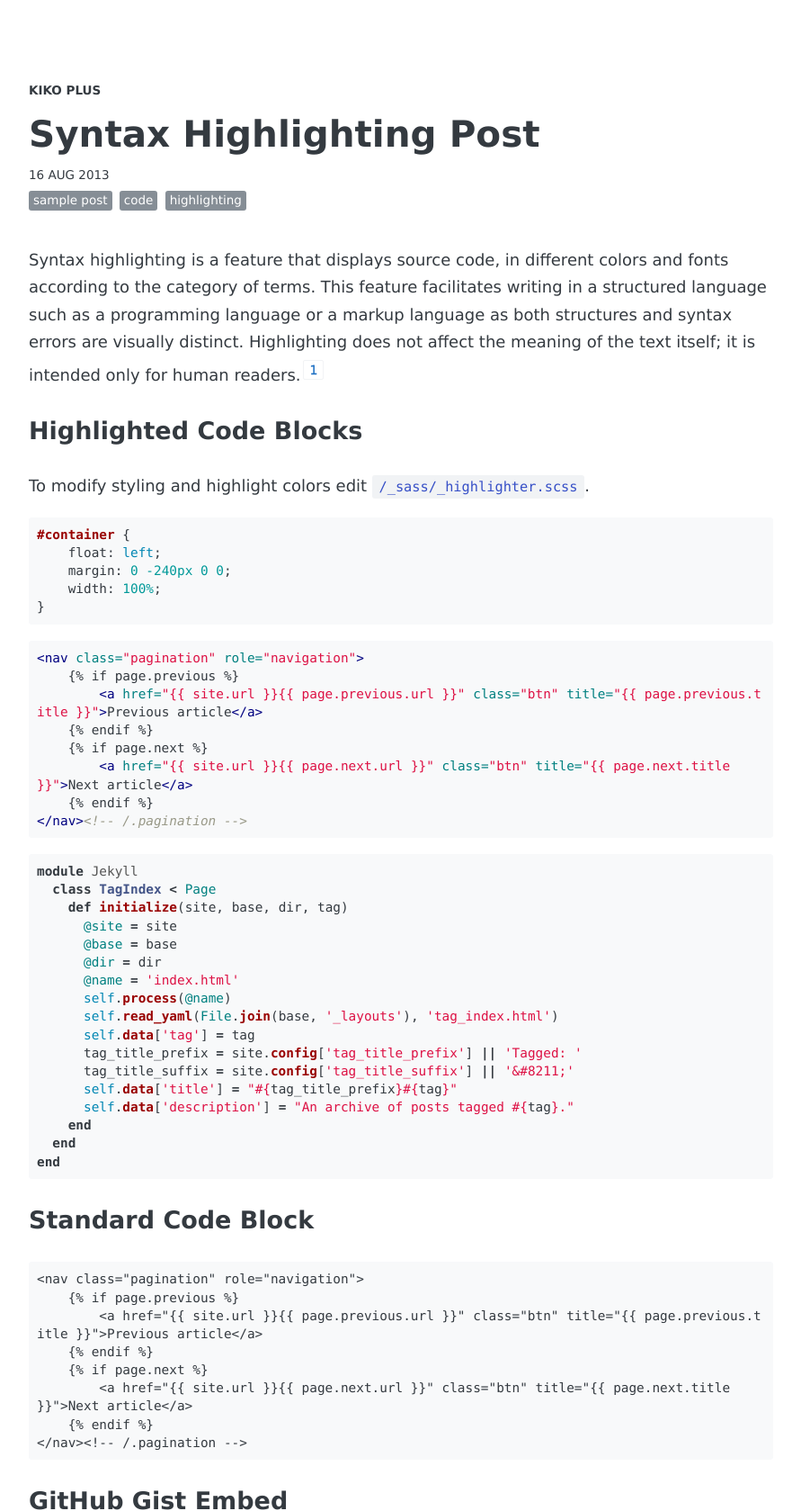
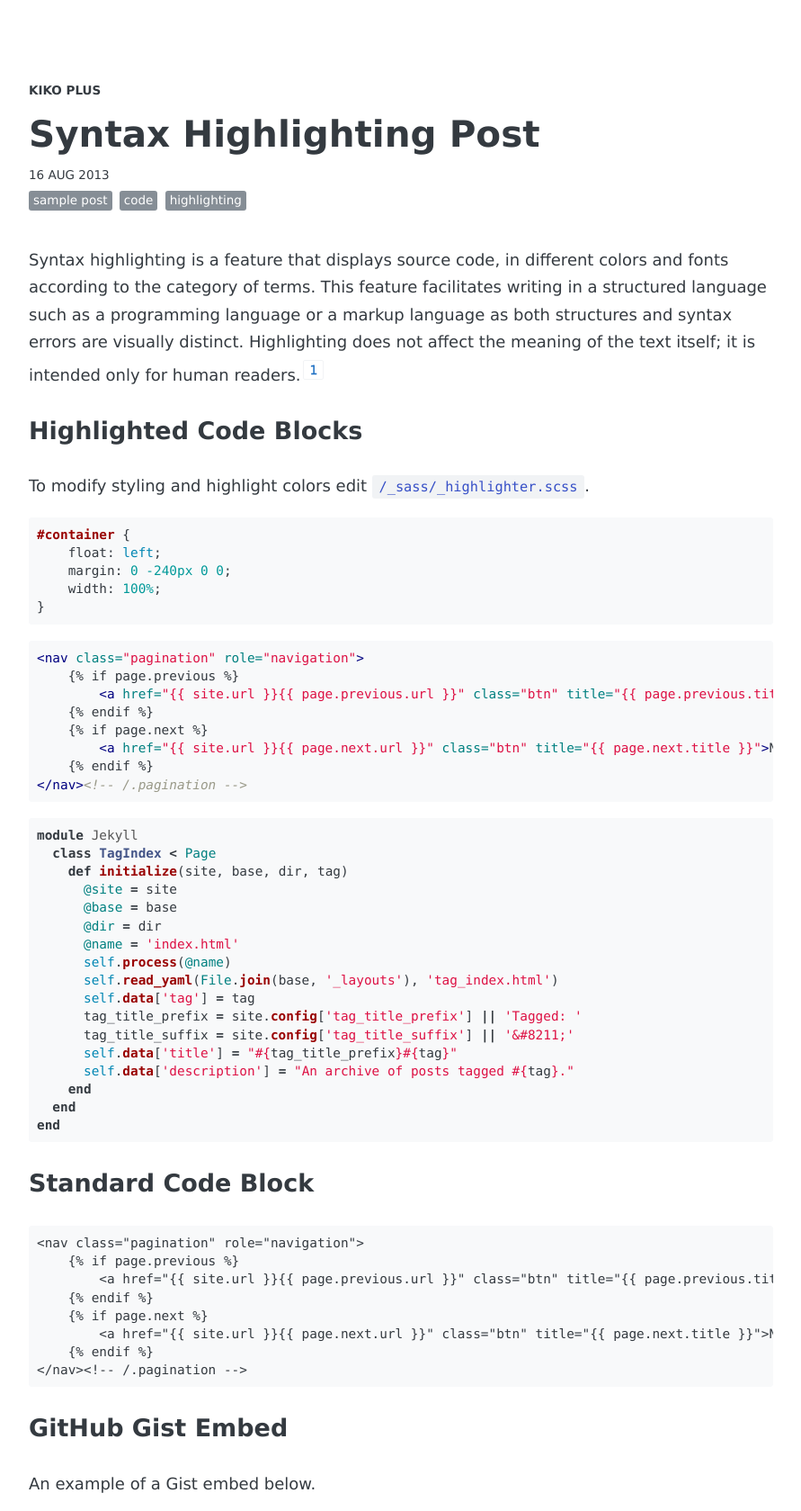
Before and after one commit to aweekj/Kiko-plus, a Jekyll site: the page built from _posts/2013-08-16-code-highlighting-post.md, in a window 1280 px wide, cut to the strip 0-1679 px from the top of the page. Shown: the whole strip at 90% size, without its empty margins (194-1085 px from the left). Built offline with Jekyll 4.4.1, drawn with Linux system fonts in a browser that asks for light colours; some web fonts are replaced; comment, search, counter and statistics services are not loaded.

Commit message:
Fix overflow in code block
Fixed #26

```diff
--- a/_sass/_typography.scss
+++ b/_sass/_typography.scss
@@ -279,9 +279,7 @@ pre {
   font-size: .8rem;
   line-height: 1.4;
   white-space: pre;
-  white-space: pre-wrap;
-  word-break: break-all;
-  // word-wrap: break-word;
+  overflow: auto;
   background-color: $code-background-color;
 }
 
```
